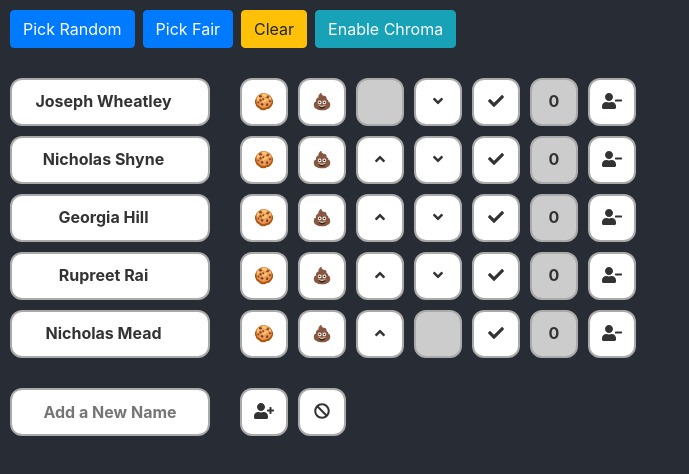
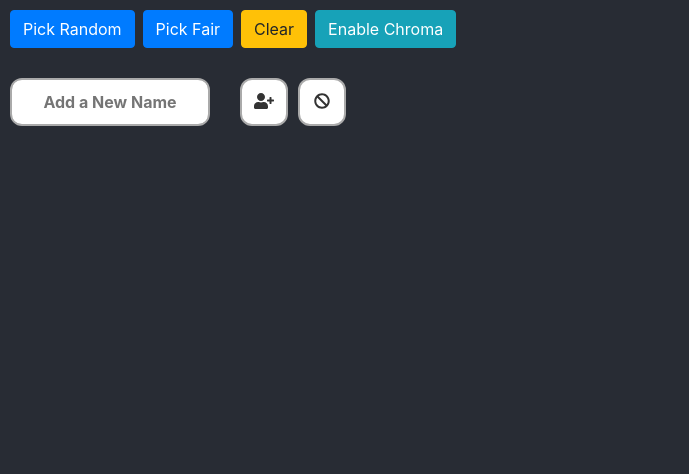
Before and after one commit to NicholasMead/pick-o-matic, a React (Create React App) app: page / in a window 1280 px wide. Shown: the top 474 px of the page, without its empty margins (0-689 px from the left). Built offline with nearby package versions, Linux system fonts and the light colour scheme.

Commit message:
Resets base state

```diff
--- a/src/App.js
+++ b/src/App.js
@@ -12,14 +12,7 @@ import { ThemeButton } from './components/ThemeButton';
 
 function App() {
 
-  const [members, setMembers] = React.useState(
-  [
-    Member("Joseph Wheatley"),
-    Member("Nicholas Shyne"),
-    Member("Georgia Hill"),
-    Member("Rupreet Rai"),
-    Member("Nicholas Mead"),
-  ]);
+  const [members, setMembers] = React.useState([ ]);
 
   const [newMemberName, setNewMemberName] = React.useState("");
 
```
